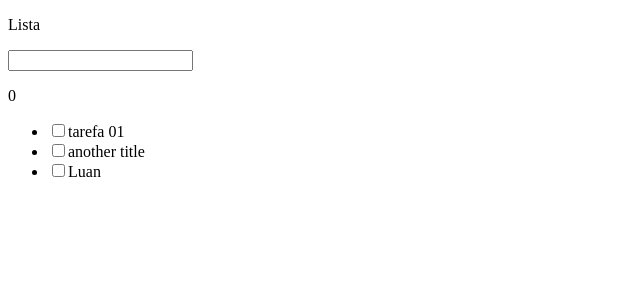
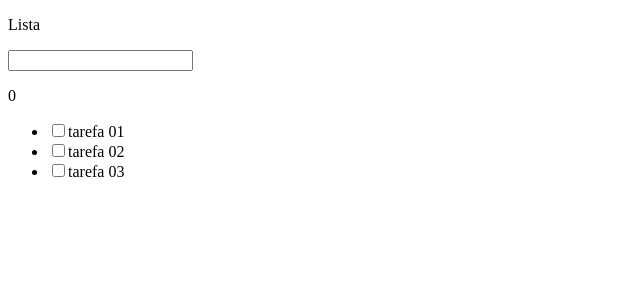
Before and after one commit to Luanrubian/react-tsx-modelo, a React (Create React App) app: page /pagina-inicial in a window 1280 px wide. Shown: the top 300 px of the page, without its empty margins (0-640 px from the left). Built offline with nearby package versions, Linux system fonts and the light colour scheme; data requests are answered from the project's data file.

Commit message:
feat: add post method in the interface

```diff
--- a/src/app/pages/dashboard/Dashboard.tsx
+++ b/src/app/pages/dashboard/Dashboard.tsx
@@ -25,19 +25,18 @@ export const Dashboard = () => {
 
            e.currentTarget.value = '';
 
-           setLista((oldLista) => {
-                if(oldLista.some((listItem) => listItem.title === value)) return oldLista;
-            return [
-                    ...oldLista,
-                    {
-                        title: value,
-                        isCompleted: false,
-                        id: oldLista.length,
-                    }
-                ];
-            });
+           if(lista.some((listItem) => listItem.title === value)) return;
+
+           tarefasService.create({title: value,isCompleted: false})
+           .then((result)=> {
+            if (result instanceof ApiException){
+                alert(result.message);
+            } else{
+                setLista((oldLista) => [...oldLista,result]);
+            }
+        });
         }
-    }, []);
+    }, [lista]);
 
     return (
     <div>
--- a/src/mock/db.json
+++ b/src/mock/db.json
@@ -1,19 +1,20 @@
 {
   "tarefas": [
     {
-      "id": 1,
+      "id": "1",
       "title": "tarefa 01",
       "isCompleted": false
     },
     {
-      "id": 2,
-      "title": "another title",
+      "id": "2",
+      "title": "tarefa 02",
       "isCompleted": false
     },
     {
-      "id": 3,
-      "title": "Luan",
-      "isCompleted": false
+      "title": "tarefa 03",
+      "isCompleted": false,
+      "id": "mLatmWBClP4"
     }
-  ]
+  ],
+  "$schema": "./node_modules/json-server/schema.json"
 }
```
